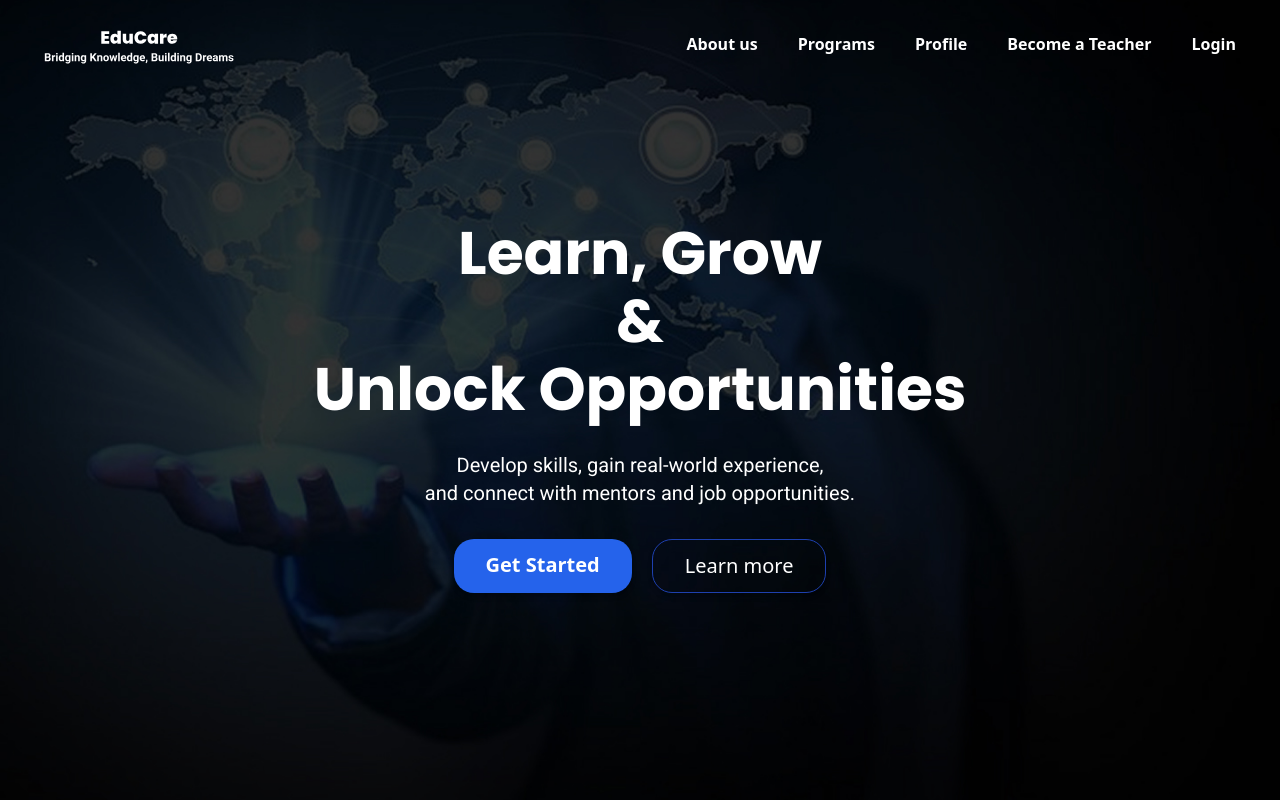
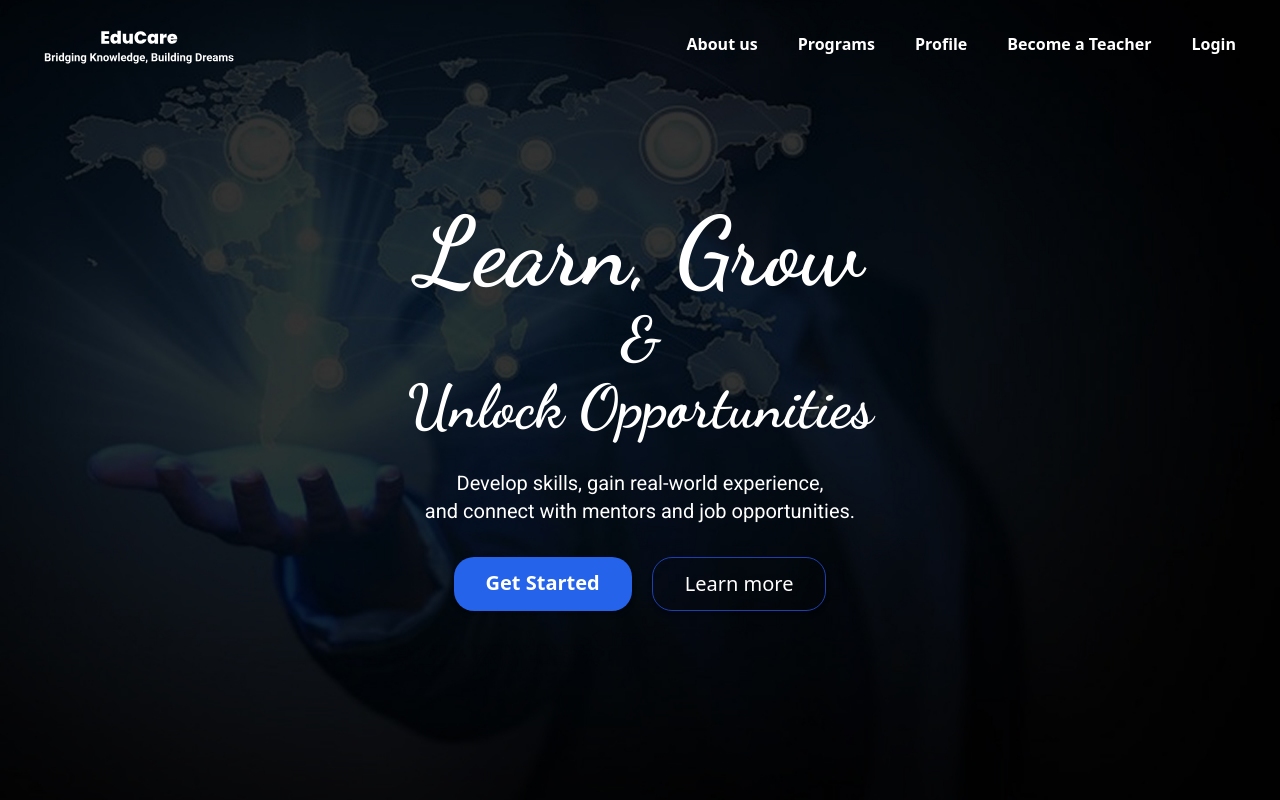
Before and after one commit to Eseoghene94/Educare, a React (Vite) app: page / in a window 1280 px wide. Shown: the top 800 px of the page. Built offline with nearby package versions, Linux system fonts and the light colour scheme.

Commit message:
modified:   index.html 	modified:   src/App.css 	modified:   src/components/Hero.jsx

```diff
--- a/index.html
+++ b/index.html
@@ -1,4 +1,4 @@
-<!doctype html>
+<!DOCTYPE html>
 <html lang="en">
   <head>
     <meta charset="UTF-8" />
@@ -18,6 +18,10 @@
       href="https://fonts.googleapis.com/css2?family=Roboto:ital,wght@0,100..900;1,100..900&display=swap"
       rel="stylesheet"
     />
+    <link
+      href="https://fonts.googleapis.com/css2?family=Dancing+Script:wght@400;700&display=swap"
+      rel="stylesheet"
+    />
   </head>
   <body>
     <div id="root"></div>
--- a/src/App.css
+++ b/src/App.css
@@ -1,3 +1,9 @@
+@import url("https://fonts.googleapis.com/css2?family=Dancing+Script:wght@400;700&display=swap");
+
+.font-dancing {
+  font-family: "Dancing Script", cursive;
+}
+
 .hero {
   background: url("/home-background.jpg") no-repeat center center/cover;
   min-height: 100vh;
--- a/src/components/Hero.jsx
+++ b/src/components/Hero.jsx
@@ -65,16 +65,22 @@ function Hero() {
 
         {/* Hero Section */}
         <section className="flex flex-col items-center justify-center h-[80vh] text-white text-center px-6 animate-fade-up">
-          <h2 className="text-5xl md:text-6xl font-bold">Learn, Grow</h2>
-          <h2 className="text-5xl md:text-6xl mt-2 font-bold"> & </h2>
-          <h2 className="text-5xl md:text-6xl font-bold mt-2 md:mt-2">
+          <h2 className="text-6xl md:text-8xl font-bold font-dancing">
+            Learn, Grow
+          </h2>
+          <h2 className="text-5xl md:text-6xl mt-2 font-bold font-dancing">
+            {" "}
+            &{" "}
+          </h2>
+          <h2 className="text-5xl md:text-6xl font-bold mt-2 md:mt-2 font-dancing">
             Unlock Opportunities
           </h2>
-          <p className="text-lg md:text-xl my-8">
+          <p className="text-lg md:text-xl my-8 font-poppins">
             Develop skills, gain real-world experience,{" "}
             <br className="hidden md:block" /> and connect with mentors and job
             opportunities.
           </p>
+
           <div className="flex flex-col md:flex-row space-y-4 md:space-x-5 md:space-y-0">
             <Link
               to="/signup"
```
